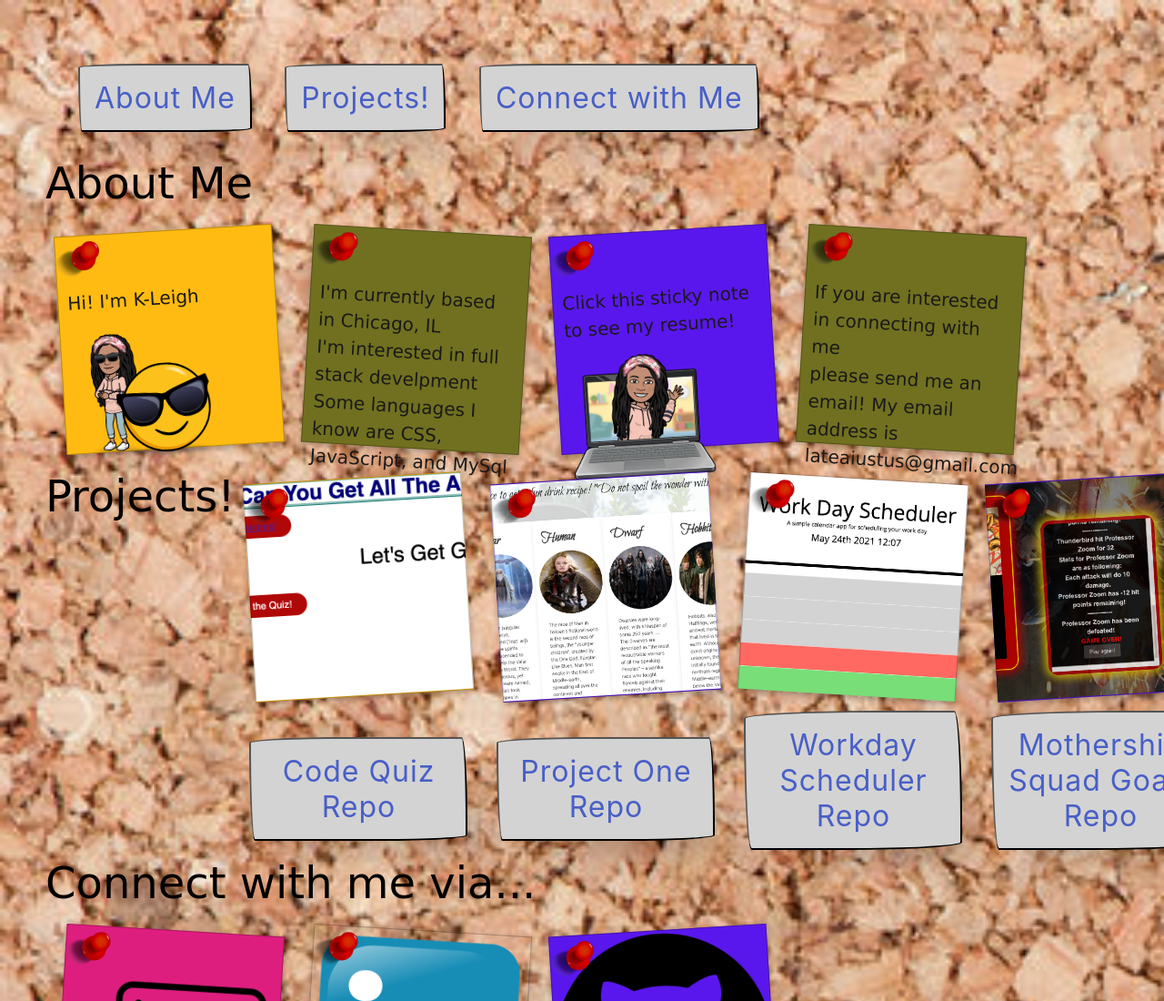
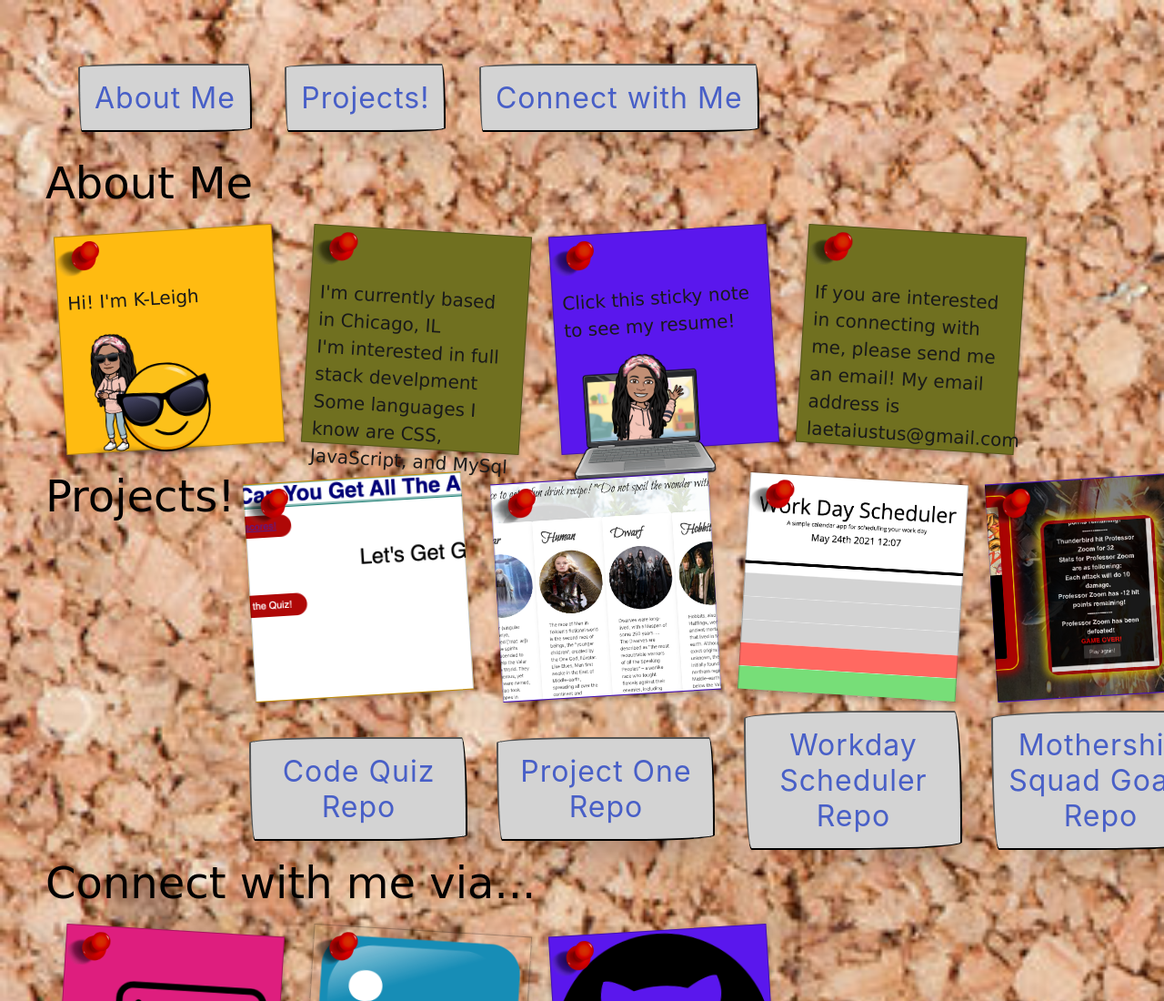
Before and after one commit to KristaMarbury/My-Calling-Card, a website: page index.html in a window 1280 px wide. Shown: the top 1100 px of the page at 91% size. Drawn offline with nearby package versions, Linux system fonts and the light colour scheme; a web font is replaced by a local one.

Commit message:
didn't like the look of the format, so decided to tweak it slightly.

```diff
--- a/index.html
+++ b/index.html
@@ -67,8 +67,8 @@
                 <div class="pin"></div>
                 <div class="text">
                     <ul>
-                        <li>If you are interested in connecting with me</li>
-                        <li>please send me an email! My email address is lateaiustus@gmail.com</li>
+                        <li>If you are interested in connecting with me, please send me an email! My email address is
+                            laetaiustus@gmail.com</li>
                     </ul>
                 </div>
             </article>
```
